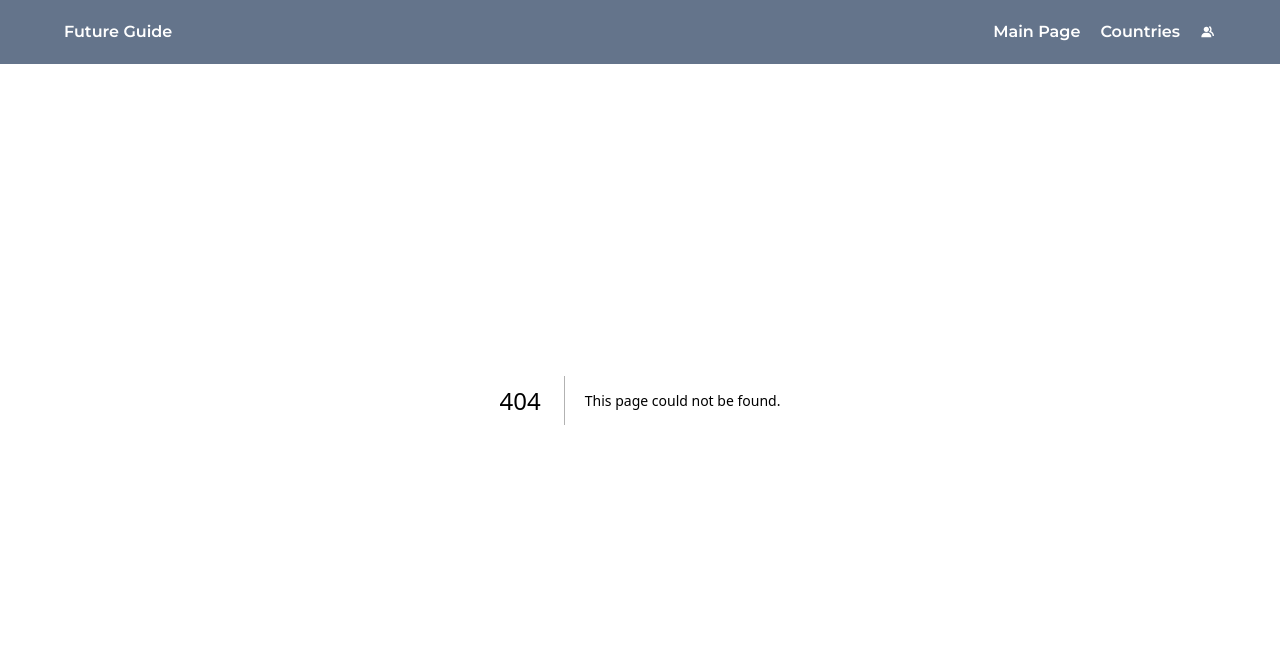
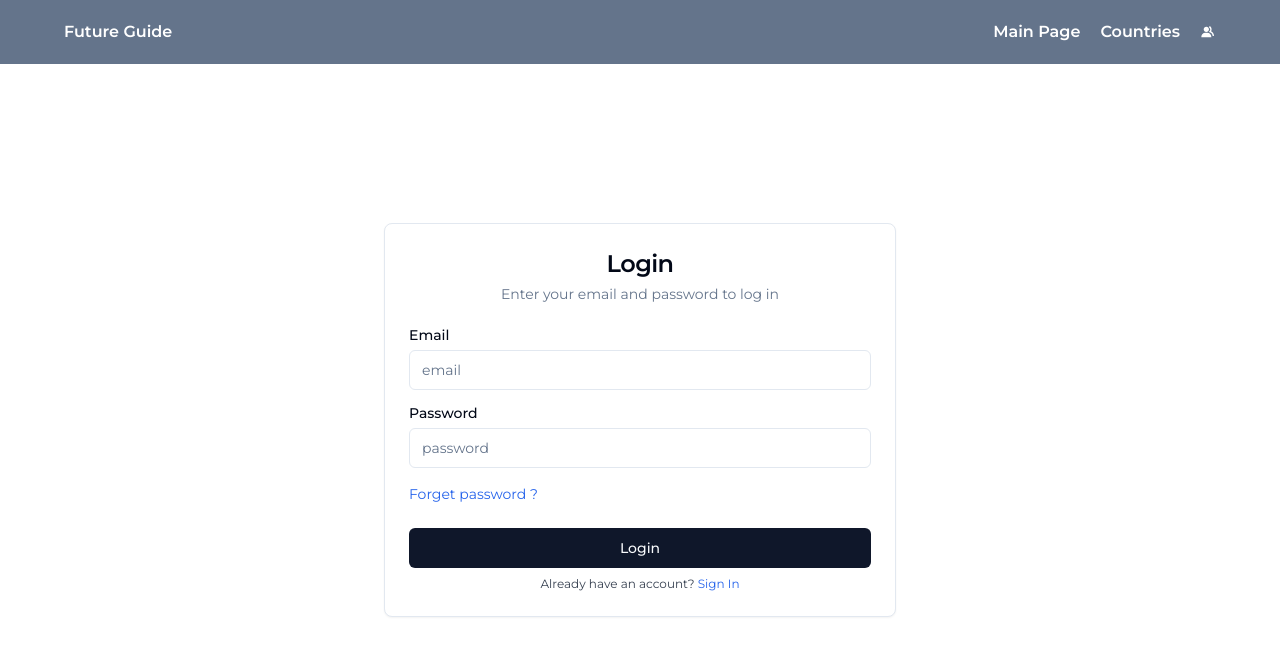
Before and after one commit to Diasnk/Chat, a Next.js app: page /login in a window 1280 px wide. Before the commit this address had no page. Shown: the top 656 px of the page. Built offline with nearby package versions, Linux system fonts and the light colour scheme.

Commit message:
login process

```diff
--- a/package.json
+++ b/package.json
@@ -31,6 +31,7 @@
     "react": "^18",
     "react-dom": "^18",
     "react-hook-form": "^7.49.3",
+    "react-hot-toast": "^2.4.1",
     "react-icons": "^4.11.0",
     "tailwind-merge": "^2.2.1",
     "tailwindcss-animate": "^1.0.7",
--- a/src/app/layout.tsx
+++ b/src/app/layout.tsx
@@ -10,7 +10,7 @@ const montserrat = Montserrat({
 });
 
 export const metadata: Metadata = {
-  title: "Testing",
+  title: "Future Guide",
   description: "On Next Js",
 };
 
--- /dev/null
+++ b/src/app/login/page.tsx
@@ -0,0 +1,111 @@
+"use client"
+
+import React, { useEffect, useState } from "react"
+import { useRouter } from "next/navigation"
+import axios from "axios"
+import { toast } from "react-hot-toast";
+
+import Link from "next/link"
+import { Button } from "@/components/ui/button"
+import {
+Card,
+CardContent,
+CardDescription,
+CardFooter,
+CardHeader,
+CardTitle,
+} from "@/components/ui/card"
+import { Input } from "@/components/ui/input"
+import { Label } from "@/components/ui/label"
+
+export default function Login() {
+    const router = useRouter();
+    const [user, setUser] = React.useState({
+        email: "",
+        password: "",
+
+    })
+    const [buttonDisabled, setButtonDisabled] = React.useState(false);
+    const [loading, setLoading] = React.useState(false);
+
+
+    const onLogin = async () => {
+        try {
+            setLoading(true);
+            const response = await axios.post("/api/users/login", user);
+            console.log("Login success", response.data);
+            toast.success("Login success");
+            router.push("/profile");
+        } catch (error:any) {
+            console.log("Login failed", error.message);
+            toast.error(error.message);
+        } finally{
+        setLoading(false);
+        }
+    }
+
+    useEffect(() => {
+        if(user.email.length > 0 && user.password.length > 0) {
+            setButtonDisabled(false);
+        } else{
+            setButtonDisabled(true);
+        }
+    }, [user]);
+
+    return (
+        <div className="relative pt-10 flex flex-col justify-center items-center min-h-screen overflow-hidden">
+            <div className="w-full m-auto bg-white lg:max-w-lg">
+                <Card>
+                <CardHeader className="space-y-1">
+                    <CardTitle className="text-2xl text-center">
+                    {loading ? "Processing" : "Login"}
+                    </CardTitle>
+                    <CardDescription className="text-center">
+                    Enter your email and password to log in
+                    </CardDescription>
+                </CardHeader>
+                <CardContent className="grid gap-4">
+                    <div className="grid gap-2">
+                    <Label htmlFor="email">Email</Label>
+                    <Input
+                        id="email"
+                        type="email"
+                        placeholder="email"
+                        value={user.email}
+                        onChange={(e) => setUser({...user, email: e.target.value})}
+                        />
+                    </div>
+                    <div className="grid gap-2">
+                    <Label htmlFor="password">Password</Label>
+                    <Input
+                        id="password"
+                        type="password"
+                        placeholder="password"
+                        value={user.password}
+                        onChange={(e) => setUser({...user, password: e.target.value})}
+                        />
+                    </div>
+                    <span className=" text-blue-600 hover:underline text-sm">
+                    Forget password ?
+                    </span>
+                </CardContent>
+                <CardFooter className="flex flex-col">
+                    <Button className="w-full"
+                    type="submit"
+                    onClick={onLogin}
+                    >
+                        {buttonDisabled ? "Login" : "L"}
+                    </Button>
+                    <p className="mt-2 text-xs text-center text-gray-700">
+                    {" "}
+                    Already have an account?{" "}
+                    <span onClick={() => {
+                        console.log()
+                    }} className=" text-blue-600 hover:underline"><Link href="./login">Sign In</Link></span>
+                    </p>
+                </CardFooter>
+                </Card>
+            </div>
+        </div>
+    )
+}
```
Also changed, not shown: 2 other files (tests, documents, lock files or other folders).
